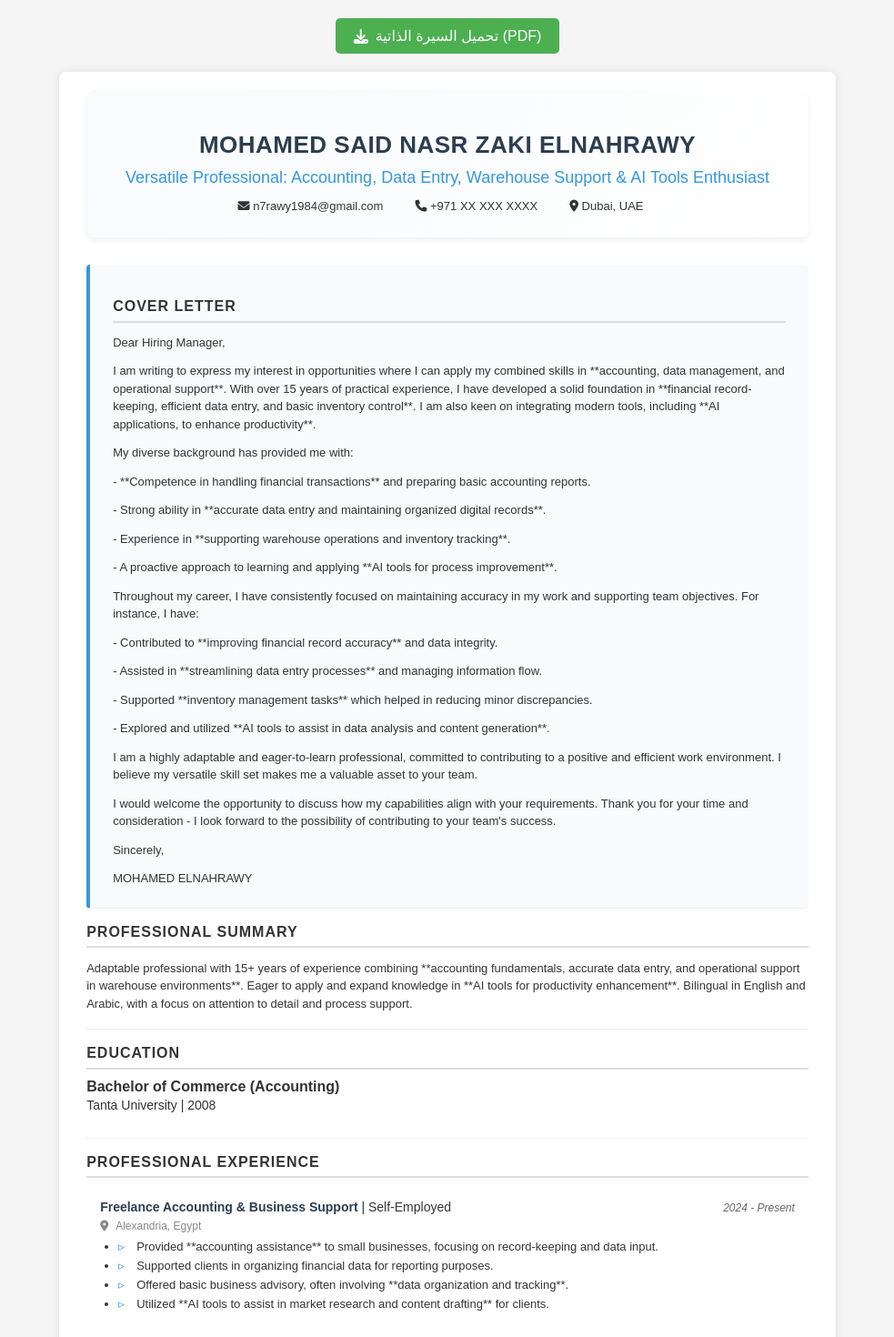
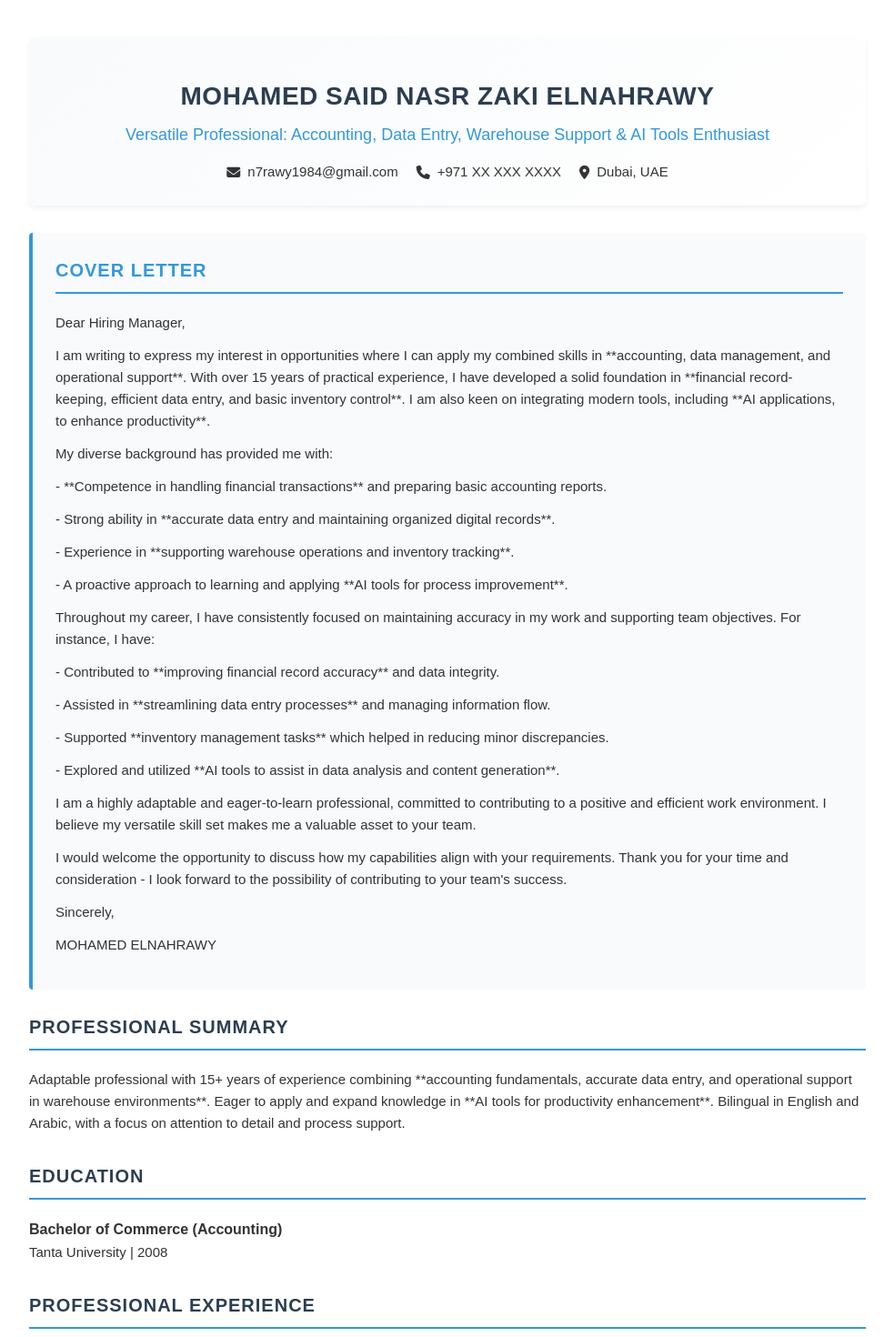
Before and after one commit to n7rawy1984/react-cv, a React (Create React App) app: page / in a window 1280 px wide. Shown: the part 20-1490 px from the top of the page at 91% size, without its empty margins (148-1131 px from the left). Built offline with nearby package versions, Linux system fonts and the light colour scheme.

Commit message:
Added PDF download button functionality

```diff
--- a/src/ResumeEditor.js
+++ b/src/ResumeEditor.js
@@ -1,11 +1,8 @@
-// src/CV.js (أو src/ResumeEditor.js)
 import React from "react";
 import "./style.css";
 import "@fortawesome/fontawesome-free/css/all.min.css";
-import html2pdf from "html2pdf.js"; // استيراد المكتبة
 
 const CV_Combined_ModerateExperience = () => {
-  // ... (كل محتوى cvData والـ coverLetterContent زي ما هو بدون تغيير) ...
   const coverLetterContent = `
     Dear Hiring Manager,
 
@@ -96,7 +93,7 @@ const CV_Combined_ModerateExperience = () => {
         period: "2013 - 2015",
         location: "Dubai, UAE",
         achievements: [
-          "Handled **barcode system operations for accurate data capture** within a trading company.",
+          "Handled **barcode system operations for product tracking**, focusing on data accuracy.",
           "Contributed to **processing purchase orders and sales invoices**, ensuring correct data input.",
           "Assisted in reconciling inventory records with physical counts.",
           "Supported the team in preparing **basic financial data for reporting**.",
@@ -159,32 +156,8 @@ const CV_Combined_ModerateExperience = () => {
     coverLetter: coverLetterContent,
   };
 
-  // الدالة الجديدة لتحويل الـ CV إلى PDF وتحميله
-  const handleDownloadPdf = () => {
-    const element = document.querySelector(".cv-container"); // ده السليكتور لأي جزء في الـ HTML عايز تحوله لـ PDF
-
-    // إعدادات الـ PDF
-    const opt = {
-      margin: 0.5, // الهوامش بالبوصة
-      filename: `${cvData.personalInfo.name.replace(/ /g, "_")}_CV.pdf`, // اسم الملف هيتبدل بالاسم بتاعك
-      image: { type: "jpeg", quality: 0.98 },
-      html2canvas: { scale: 2, logging: true, dpi: 192, letterRendering: true },
-      jsPDF: { unit: "in", format: "letter", orientation: "portrait" }, // Letter size, عمودي
-    };
-
-    // تنفيذ التحويل والتحميل
-    html2pdf().set(opt).from(element).save();
-  };
-
   return (
     <div className="app-container">
-      {/* زر التحميل الجديد هيكون هنا */}
-      <div className="download-button-container">
-        <button onClick={handleDownloadPdf} className="download-pdf-button">
-          <i className="fas fa-download"></i> تحميل السيرة الذاتية (PDF)
-        </button>
-      </div>
-
       <div className="cv-container">
         {/* Header Section */}
         <header className="cv-header">
--- a/src/style.css
+++ b/src/style.css
@@ -288,252 +288,3 @@ body {
     margin-bottom: 5px;
   }
 }
-@media print {
-  /* هنا بتحط أكواد CSS اللي عايزها تتطبق بس وقت الطباعة */
-  /* مثلاً، لو فيه زرار مش عايزه يظهر في الـ PDF */
-  .no-print {
-    display: none !important;
-  }
-  /* ممكن تظبط أحجام الخطوط أو الهوامش للصفحة المطبوعة */
-  body {
-    margin: 0;
-    padding: 0;
-    -webkit-print-color-adjust: exact; /* عشان الألوان والخلفيات تظهر في الطباعة */
-  }
-  .cv-container {
-    box-shadow: none; /* إزالة الظل لو كنت حاطه */
-    border: none; /* إزالة الحدود لو كنت حاططها */
-    width: 100%; /* تظبيط العرض عشان يملى الصفحة */
-    max-width: none;
-  }
-  /* أي تعديلات تانية للشكل عند الطباعة */
-}
-/* src/style.css */
-
-/* ... (التنسيقات القديمة موجودة زي ما هي) ... */
-
-.download-button-container {
-  text-align: center;
-  margin-bottom: 20px; /* مسافة بين الزر والـ CV */
-  padding-top: 20px; /* مسافة من فوق الصفحة */
-}
-
-.download-pdf-button {
-  background-color: #4caf50; /* لون أخضر */
-  color: white;
-  padding: 10px 20px;
-  border: none;
-  border-radius: 5px;
-  cursor: pointer;
-  font-size: 16px;
-  display: inline-flex; /* عشان الأيقونة والنص يبقوا جنب بعض */
-  align-items: center;
-  gap: 8px; /* مسافة بين الأيقونة والنص */
-  transition: background-color 0.3s ease;
-}
-
-.download-pdf-button:hover {
-  background-color: #45a049;
-}
-
-/* ممكن تعمل حاجة عشان الزرار ده ما يظهرش في ملف الـ PDF نفسه */
-@media print {
-  .download-button-container {
-    display: none !important;
-  }
-}
-/* src/style.css */
-
-/* التنسيقات العامة للحاوية */
-.cv-container {
-  /* احتفظ بالتنسيقات الأساسية زي (background, border, box-shadow) */
-  width: 21cm; /* عرض ورقة A4 */
-  min-height: 29.7cm; /* ارتفاع ورقة A4 (صفحة واحدة) */
-  margin: 20px auto;
-  padding: 20px 30px; /* تقليل الـ padding شويه عشان المساحة الداخلية */
-  box-shadow: 0 0 10px rgba(0, 0, 0, 0.1);
-  background-color: white;
-  font-family: Arial, sans-serif; /* خط أساسي وواضح */
-  line-height: 1.4; /* تقليل المسافة بين السطور قليلاً */
-  font-size: 14px; /* حجم خط مناسب للقراءة */
-}
-
-/* تنسيقات الأقسام المختلفة */
-.cv-header h1 {
-  font-size: 26px; /* تقليل حجم العنوان الرئيسي */
-  margin-bottom: 5px;
-}
-.cv-header h2 {
-  font-size: 18px; /* تقليل حجم العنوان الفرعي */
-  margin-top: 0;
-  margin-bottom: 10px;
-}
-.contact-info span {
-  font-size: 13px; /* حجم خط أصغر لبيانات الاتصال */
-  margin-right: 15px;
-  display: inline-block; /* عشان ياخدوا سطر واحد لو المساحة تسمح */
-}
-
-.cv-section {
-  margin-bottom: 15px; /* تقليل المسافة بين الأقسام */
-  padding-bottom: 10px; /* تقليل الـ padding السفلي للأقسام */
-  border-bottom: 1px solid #eee; /* ممكن تخفف الحدود أو تلغيها لو بتاخد مساحة */
-}
-
-.cv-section:last-child {
-  border-bottom: none; /* إزالة الحد السفلي لآخر قسم */
-}
-
-.cv-section h3 {
-  font-size: 16px; /* حجم أصغر للعناوين الفرعية للأقسام */
-  color: #333;
-  margin-top: 10px; /* تقليل المسافة العلوية */
-  margin-bottom: 8px; /* تقليل المسافة السفلية */
-  text-transform: uppercase;
-  border-bottom: 2px solid #ddd; /* حدود خفيفة ومسطحة */
-  padding-bottom: 4px;
-}
-
-/* الملخص والفقرات */
-.cv-section p {
-  font-size: 13px; /* حجم خط أصغر للفقرات */
-  margin-bottom: 8px;
-  line-height: 1.5; /* تحكم في ارتفاع السطر */
-}
-
-/* الخبرات */
-.experience-item {
-  margin-bottom: 10px; /* تقليل المسافة بين كل خبرة */
-}
-.experience-header {
-  display: flex;
-  justify-content: space-between;
-  align-items: baseline;
-  font-size: 14px; /* حجم خط مناسب لعناوين الخبرات */
-  margin-bottom: 2px;
-}
-.experience-header strong {
-  font-size: 14px; /* نفس حجم الخط للعناوين */
-}
-.experience-period {
-  font-size: 12px; /* حجم أصغر للفترة الزمنية */
-  color: #666;
-}
-.experience-location {
-  font-size: 12px; /* حجم أصغر للموقع */
-  color: #888;
-  margin-bottom: 5px;
-}
-
-/* قائمة الإنجازات (النقاط) */
-.achievements-list {
-  list-style-type: disc; /* أو circle لو عايز */
-  padding-left: 20px; /* مسافة للـ bullet points */
-  margin-top: 0;
-  margin-bottom: 8px;
-}
-.achievements-list li {
-  font-size: 13px; /* حجم خط أصغر للنقاط */
-  margin-bottom: 3px; /* مسافة أقل بين النقاط */
-  line-height: 1.4;
-}
-
-/* المهارات */
-.skills-container {
-  display: grid;
-  grid-template-columns: repeat(
-    auto-fit,
-    minmax(200px, 1fr)
-  ); /* 2 أو 3 أعمدة حسب المساحة */
-  gap: 10px; /* مسافة أقل بين الأعمدة */
-}
-.skills-column h4 {
-  font-size: 14px; /* حجم خط أصغر لعناوين فئات المهارات */
-  margin-top: 0;
-  margin-bottom: 5px;
-}
-.skills-column ul {
-  list-style-type: none;
-  padding: 0;
-  margin: 0;
-}
-.skills-column li {
-  font-size: 13px; /* حجم خط أصغر للمهارات الفردية */
-  margin-bottom: 3px;
-}
-
-/* اللغات */
-.languages-list div {
-  font-size: 13px; /* حجم خط أصغر للغات */
-  margin-bottom: 3px;
-}
-
-/* تنسيقات الطباعة الخاصة (مهمة جداً لـ PDF) */
-@media print {
-  body {
-    margin: 0;
-    padding: 0;
-    -webkit-print-color-adjust: exact; /* لضمان طباعة الألوان والخلفيات */
-    font-size: 12px; /* تقليل حجم الخط الأساسي للطباعة */
-  }
-  .app-container {
-    width: 100%;
-    padding: 0;
-  }
-  .cv-container {
-    width: 100%; /* اجعل الـ CV يملأ عرض الصفحة المطبوعة */
-    margin: 0;
-    padding: 10mm 15mm; /* تحديد هوامش الطباعة بالملمتر */
-    box-shadow: none; /* إزالة الظل في الـ PDF */
-    border: none; /* إزالة الحدود في الـ PDF */
-    min-height: auto; /* مهم لإتاحة تقسيم الصفحات تلقائيا */
-  }
-  .cv-section {
-    margin-bottom: 10px; /* تقليل المسافة بين الأقسام في الطباعة */
-    padding-bottom: 5px;
-  }
-  .cv-header h1 {
-    font-size: 24px;
-  }
-  .cv-header h2 {
-    font-size: 16px;
-  }
-  .contact-info span {
-    font-size: 12px;
-    margin-right: 10px;
-  }
-  .cv-section h3 {
-    font-size: 15px;
-    margin-top: 8px;
-    margin-bottom: 6px;
-    padding-bottom: 3px;
-  }
-  .cv-section p,
-  .achievements-list li,
-  .skills-column li,
-  .languages-list div {
-    font-size: 12px; /* حجم الخط أصغر لكل النصوص في الطباعة */
-    line-height: 1.3;
-  }
-  .experience-header,
-  .experience-header strong {
-    font-size: 13px;
-  }
-  .experience-period,
-  .experience-location {
-    font-size: 11px;
-  }
-
-  /* التحكم في تقسيم الصفحات */
-  .cv-section {
-    page-break-inside: avoid; /* منع الأقسام من الانقسام في منتصف الصفحة */
-  }
-  .experience-item {
-    page-break-inside: avoid; /* منع عناصر الخبرة من الانقسام */
-  }
-
-  /* إخفاء زر التحميل عند الطباعة */
-  .download-button-container {
-    display: none !important;
-  }
-}
```
